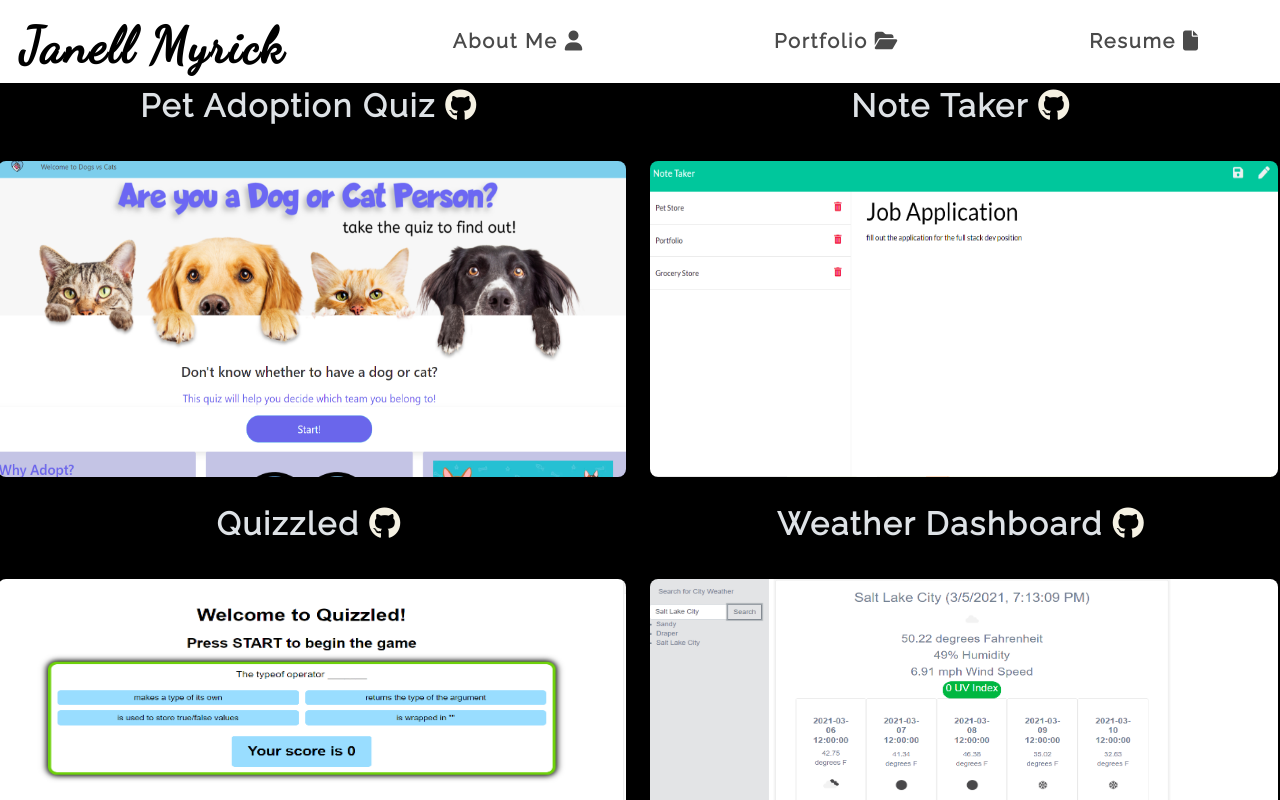
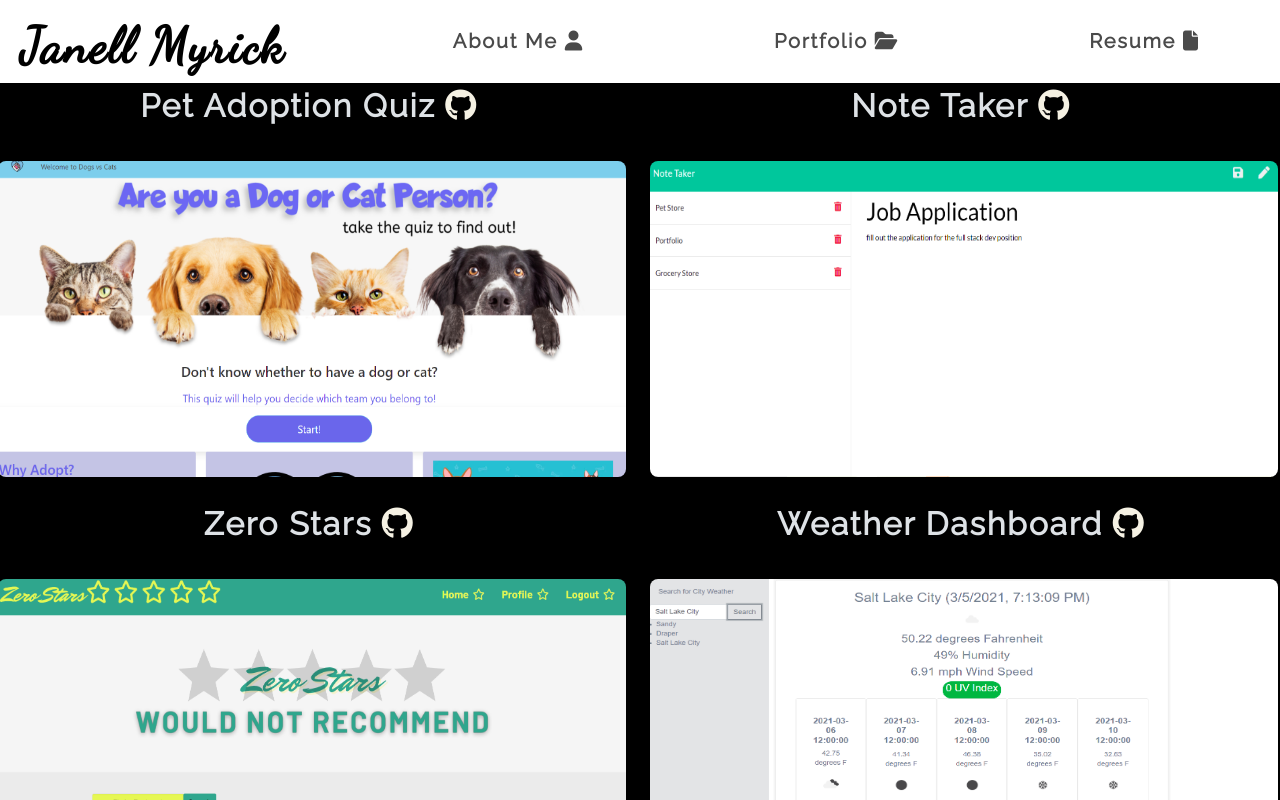
Before and after one commit to luvthatduck/my-react-portfolio, a React (Create React App) app: page / in a window 1280 px wide. Both pictures are taken after a click on the element "Portfolio". Shown: the top 800 px of the page. Built offline with nearby package versions, Linux system fonts and the light colour scheme.

Commit message:
updated to add zerostars

```diff
--- a/src/components/Portfolio/Portfolio.js
+++ b/src/components/Portfolio/Portfolio.js
@@ -1,7 +1,7 @@
 import React, { useState } from 'react';
 import DogsVsCats from '../../assets/large/dogsvscats.png'
 import NoteTaker from '../../assets/large/notetaker.png'
-import Quizzled from '../../assets/large/quizzled.png'
+import Zerostars from '../../assets/large/zerostars.png'
 import TechSpot from '../../assets/large/techSpot.png'
 import WeatherDashboard from '../../assets/large/weatherDashboard.png'
 import WorkDay from '../../assets/large/workday.png'
@@ -33,11 +33,11 @@ function Portfolio() {
       </div>
       <div className="columns">
         <div className="column is-half">
-          <h2 className="title has-text-centered"> Quizzled
-          <a href="https://github.com/luvthatduck/Code-Quiz-Challenge" target="_blank"><i class="fab fa-github icon is-large" href></i></a> </h2>
-          <a className="image is-2by1" href="https://luvthatduck.github.io/Code-Quiz-Challenge/" target="_blank" rel="noreferrer">
+          <h2 className="title has-text-centered"> Zero Stars
+          <a href="https://zero-stars-8.herokuapp.com/" target="_blank"><i class="fab fa-github icon is-large" href></i></a> </h2>
+          <a className="image is-2by1" href="https://github.com/avamariee/zero-stars" target="_blank" rel="noreferrer">
             <img
-              src={Quizzled}
+              src={Zerostars}
               alt="A timed multiple-choice coding quiz. "
             />
           </a>
```
Also changed, not shown: src/assets/large/zerostars.png (added).
